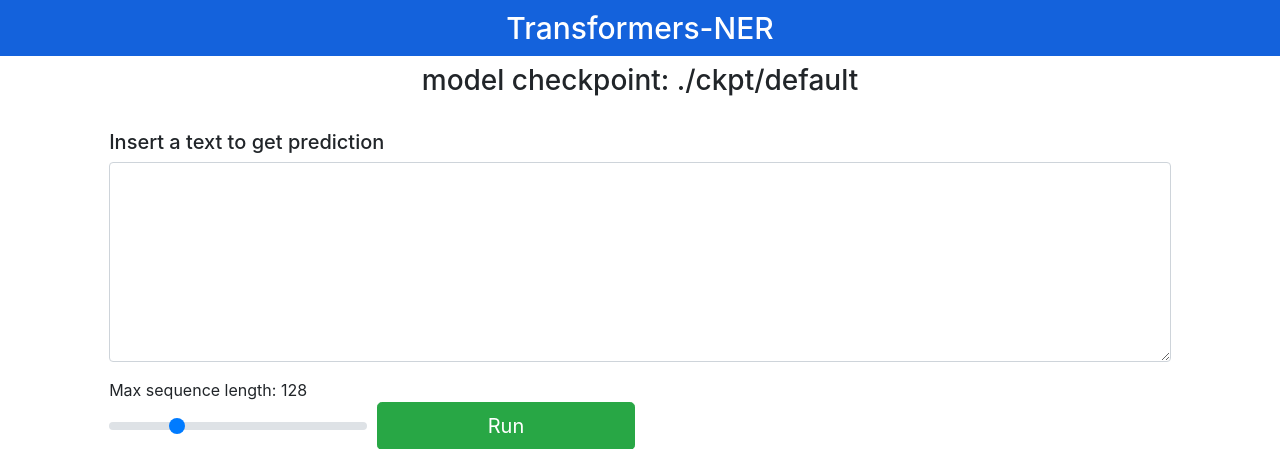
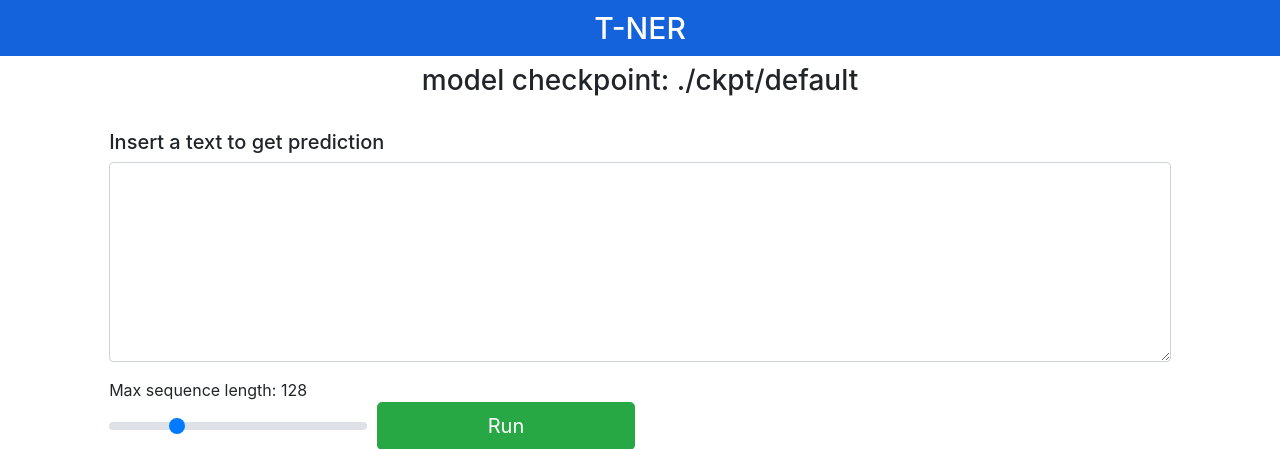
Before and after one commit to asahi417/tner, a FastAPI app: page / in a window 1280 px wide. Shown: the top 449 px of the page. Run offline with FastAPI, Linux system fonts and the light colour scheme; parts of the project's set-up code (start-up, migrations or seed data) failed here and were passed over; some libraries are stand-ins or nearby versions.

```diff
--- a/templates/index.html
+++ b/templates/index.html
@@ -2,7 +2,7 @@
 <html lang="en">
 
 <head>
-    <title> Transformers-NER </title>
+    <title> T-NER </title>
     <meta charset="utf-8">
     <meta name="viewport" content="width=device-width, initial-scale=1">
     <link href="{{url_for('static', path='css/bootstrap.min.css')}}" rel=" stylesheet">
@@ -19,7 +19,7 @@
     <div class="overlay">
         <div class="spinner-border text-primary" role="status"><span class="sr-only">Loading...</span></div>
     </div>
-    <h2> Transformers-NER </h2>
+    <h2> T-NER </h2>
     <div class="row">
         <div class="col-sm-1"></div>
 
```
Also changed, not shown: asset/api.png.
